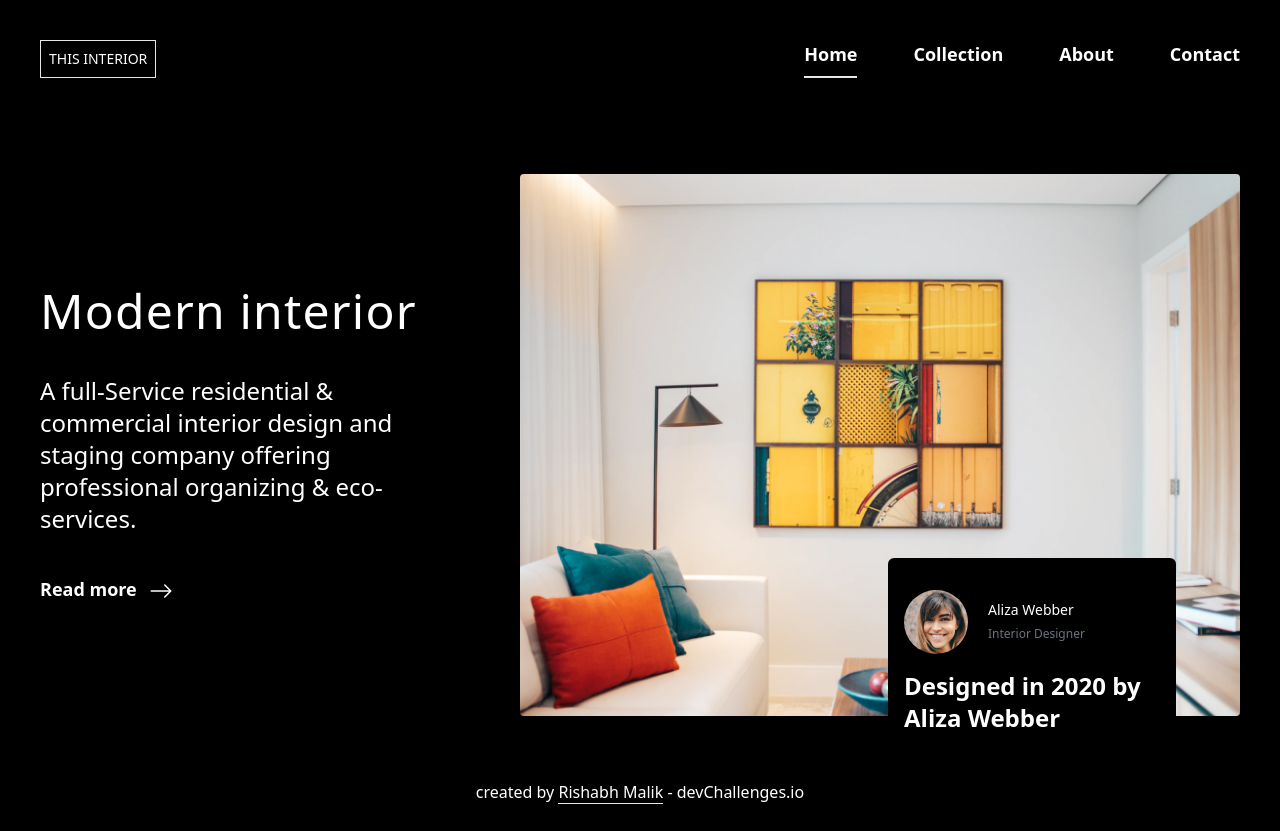
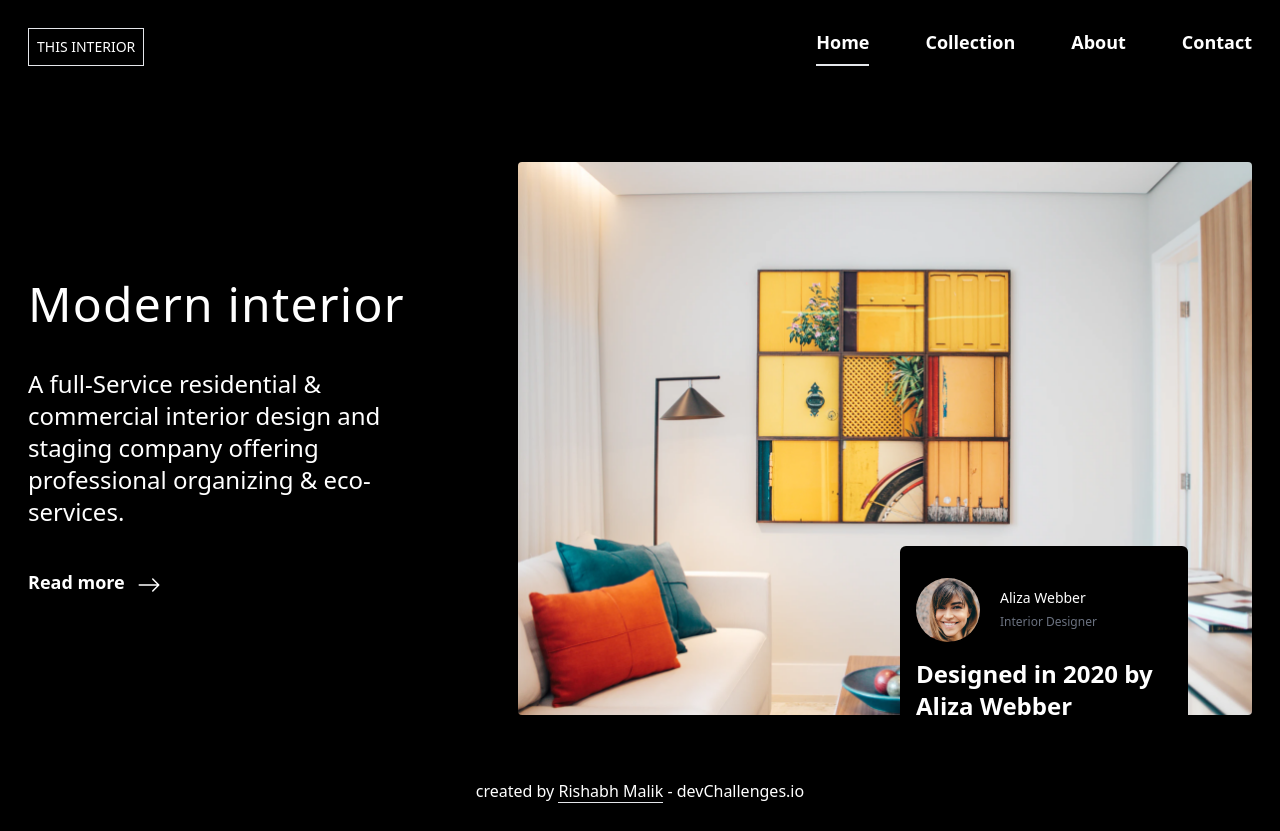
Before and after one commit to Ri5ha6h/InteriorConsultant, a React (Vite) app: page / in a window 1280 px wide. Before the commit the page ends 804 px from the top, so only its background shows below. Built offline with nearby package versions, Linux system fonts and the light colour scheme.

Commit message:
small change in app file

```diff
--- a/src/App.tsx
+++ b/src/App.tsx
@@ -4,7 +4,7 @@ import Navbar from './components/Navbar';
 
 const App = () => {
   return (
-    <div className='relative h-screen p-10 text-white'>
+    <div className='text-white p-7'>
       <Navbar />
       <Home />
       <div className='flex items-end justify-center mt-36 xs:mt-16'>
```
